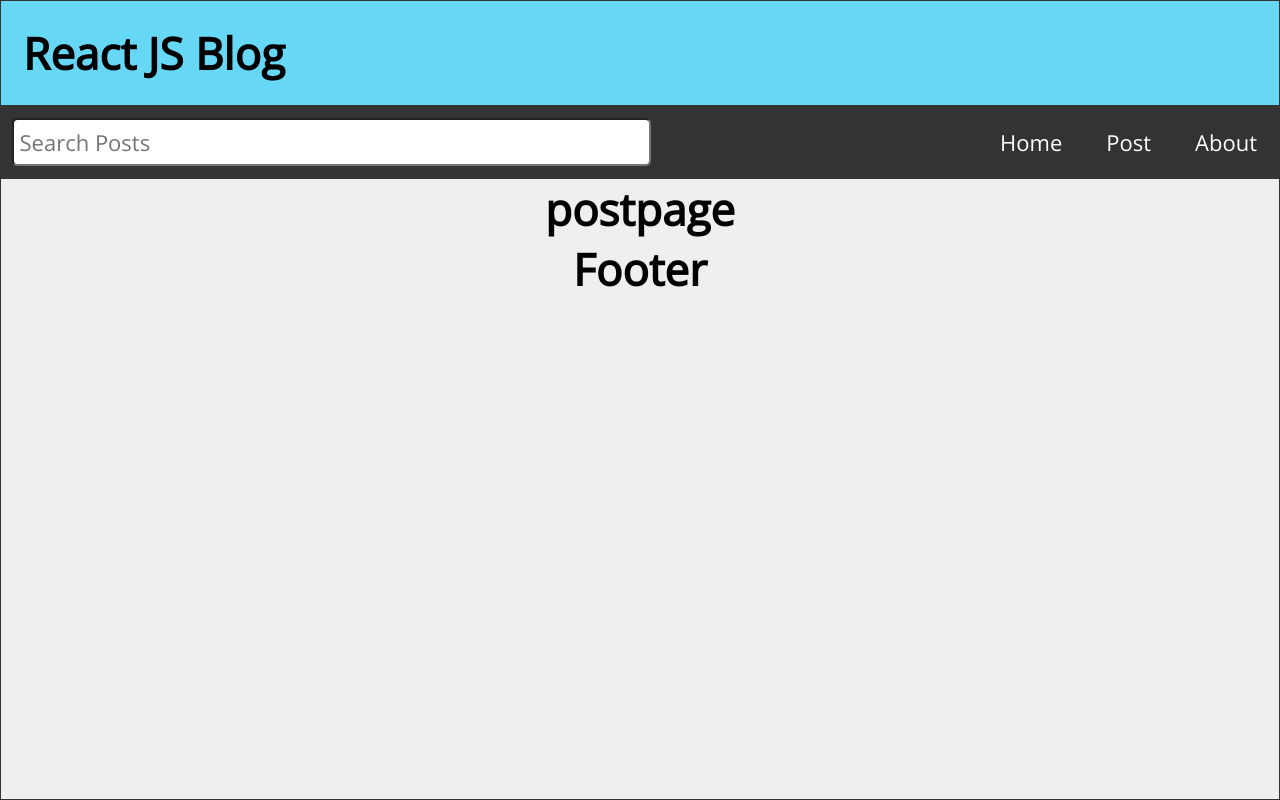
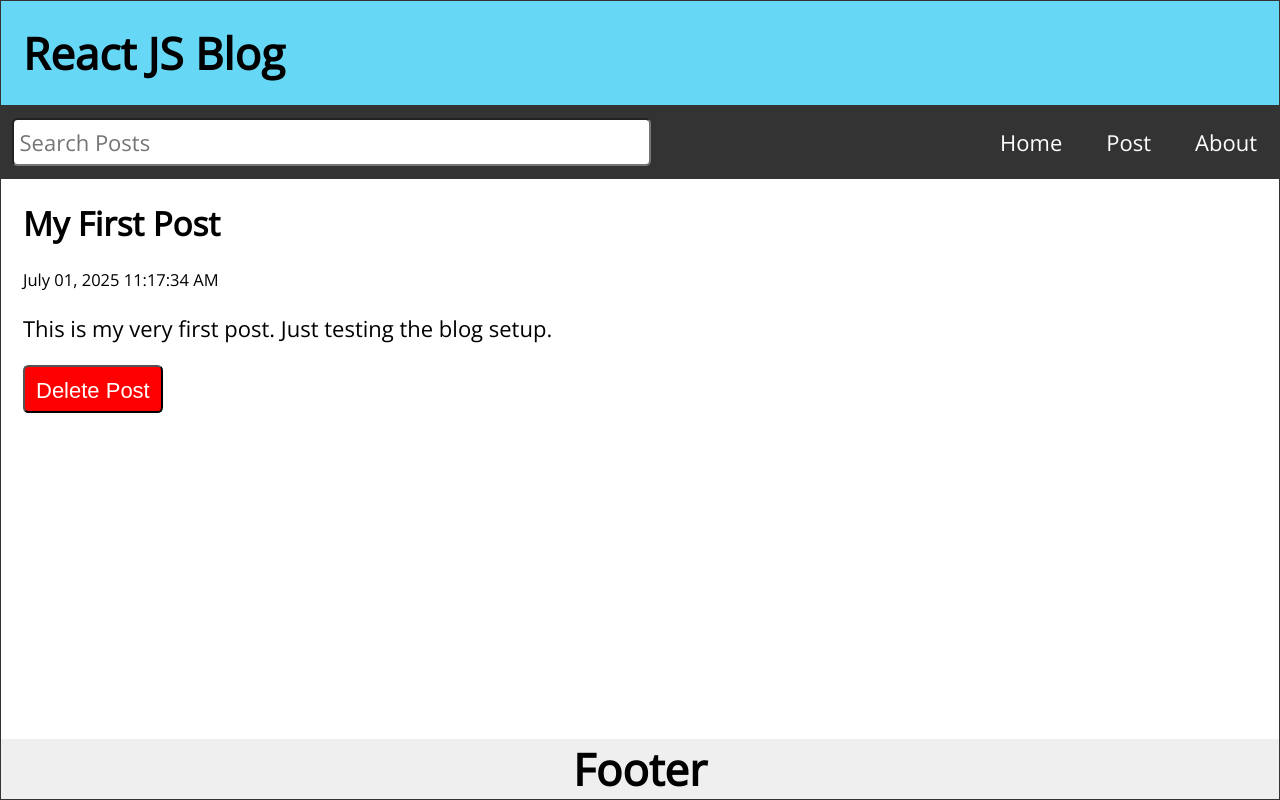
Before and after one commit to Amal-AM4/Dave-react-route, a React (Vite) app: page /post/1 in a window 1280 px wide. Built offline with nearby package versions, Linux system fonts and the light colour scheme.

Commit message:
invalid post visit completed

```diff
--- a/src/App.jsx
+++ b/src/App.jsx
@@ -47,6 +47,9 @@
 
   const [search, setSearch] = useState("");
   const [searchResults, setSearchResults] = useState([]);
+
+  const handleDelete = (id) => {};
+
   return (
     <div className="App">
       <Header title={title} />
@@ -55,7 +58,10 @@
       <Routes>
         <Route path="/" element={<Home posts={posts} />} />
         <Route path="/post" element={<NewPost />} />
-        <Route path="/post/:id" element={<PostPage />} />
+        <Route
+          path="/post/:id"
+          element={<PostPage posts={posts} handleDelete={handleDelete} />}
+        />
         <Route path="/about" element={<About />} />
         <Route path="*" element={<Missing />} />
       </Routes>
--- a/src/PostPage.jsx
+++ b/src/PostPage.jsx
@@ -1,11 +1,34 @@
-import React from 'react'
+import React from "react";
+import { useParams, Link } from "react-router-dom";
 
-const PostPage = () => {
+const PostPage = ({ posts, handleDelete }) => {
+  const { id } = useParams();
+  const post = posts.find((post) => post.id.toString() === id);
   return (
-    <main>
-        <h1>postpage</h1>
+    <main className="PostPage">
+      <article className="post">
+        {post &&
+          <>
+            <h2>{post.title}</h2>
+            <p className="postDate">{post.datetime}</p>
+            <p className="postBody">{post.body}</p>
+            <button onClick={() =>  handleDelete(post.id)}>
+              Delete Post
+            </button>
+          </>
+        }
+        {!post &&
+          <>
+            <h2>Post Not Found</h2>
+            <p>Well, that's disappointing 🥹</p>
+            <p >
+              <Link to="/" className="visitHome">Visit Our HomePage</Link>
+            </p>
+          </>
+        }
+      </article>
     </main>
-  )
-}
+  );
+};
 
-export default PostPage
+export default PostPage;
--- a/src/index.css
+++ b/src/index.css
@@ -1,4 +1,4 @@
-@import url('https://fonts.googleapis.com/css2?family=Open+Sans&display=swap');
+@import url("https://fonts.googleapis.com/css2?family=Open+Sans&display=swap");
 
 * {
   margin: 0;
@@ -12,7 +12,7 @@
 
 body {
   min-height: 100vh;
-  font-family: 'Open Sans', sans-serif;
+  font-family: "Open Sans", sans-serif;
   -webkit-font-smoothing: antialiased;
   -moz-osx-font-smoothing: grayscale;
   display: flex;
@@ -38,7 +38,8 @@
   box-shadow: 0px 0px 15px gray;
 }
 
-.Header, .Footer {
+.Header,
+.Footer {
   width: 100%;
   background-color: #66d8f5;
   padding: 1rem;
@@ -76,7 +77,7 @@
 }
 
 .searchForm input[type="text"] {
-  font-family: 'Open Sans', sans-serif;
+  font-family: "Open Sans", sans-serif;
   width: 100%;
   min-height: 48px;
   font-size: 1rem;
@@ -116,7 +117,7 @@
 .Nav li:hover,
 .Nav li:focus,
 .Nav li:hover a,
-.Nav li:focus a  {
+.Nav li:focus a {
   background-color: #eee;
   color: #333;
 }
@@ -126,7 +127,11 @@
   cursor: pointer;
 }
 
-.Home, .NewPost, .PostPage, .About, .Missing {
+.Home,
+.NewPost,
+.PostPage,
+.About,
+.Missing {
   width: 100%;
   flex-grow: 1;
   padding: 1rem;
@@ -175,9 +180,9 @@
   margin-top: 1rem;
 }
 
-.newPostForm input[type='text'],
+.newPostForm input[type="text"],
 .newPostForm textarea {
-  font-family: 'Open Sans', sans-serif;
+  font-family: "Open Sans", sans-serif;
   width: 100%;
   min-height: 48px;
   font-size: 1rem;
@@ -201,8 +206,10 @@
   cursor: pointer;
 }
 
-.Missing h2, .PostPage h2,
-.Missing p, .PostPage p {
+.Missing h2,
+.PostPage h2,
+.Missing p,
+.PostPage p {
   margin-bottom: 1rem;
 }
 
@@ -219,6 +226,13 @@
 
 .statusMsg {
   margin-top: 2rem;
+}
+
+.visitHome:link,
+.visitHome:visited,
+.visitHome:active {
+  text-decoration: none;
+  color: royalblue;
 }
 
 @media only screen and (min-width: 610px) {
@@ -244,14 +258,14 @@
   .Nav li:hover,
   .Nav li:focus,
   .Nav li:hover a,
-  .Nav li:focus a  {
+  .Nav li:focus a {
     background-color: #eee;
     color: #333;
   }
 
   .searchForm {
     width: 50%;
-    padding: .5rem 0;
+    padding: 0.5rem 0;
   }
 
   .searchForm input[type="text"] {
@@ -264,9 +278,7 @@
 }
 
 @media only screen and (min-width: 992px) {
-
   .Header svg {
     font-size: 3rem;
   }
-
 }
```
